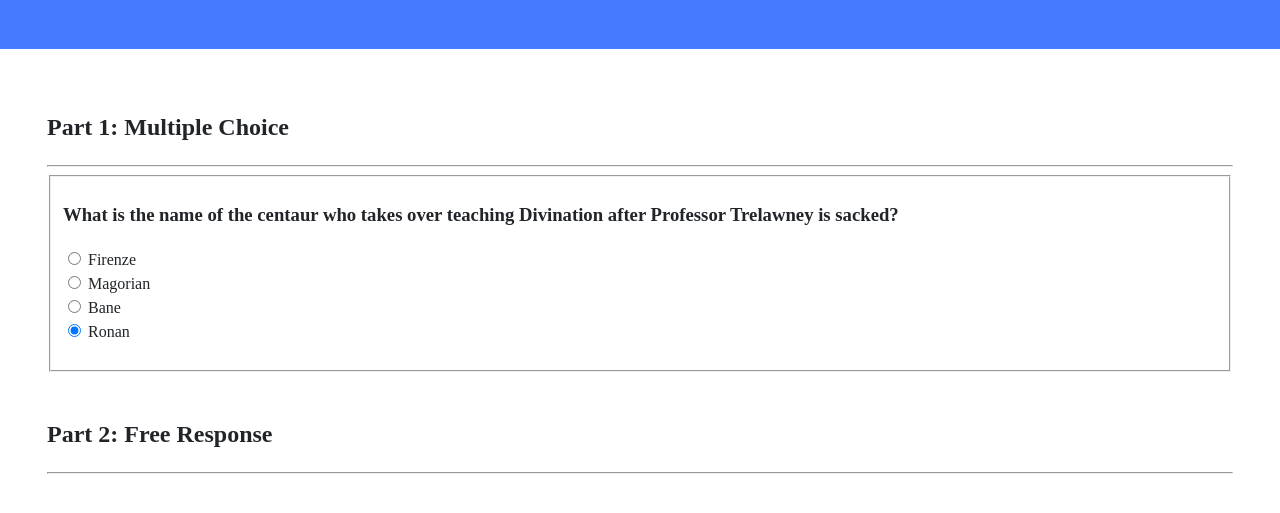
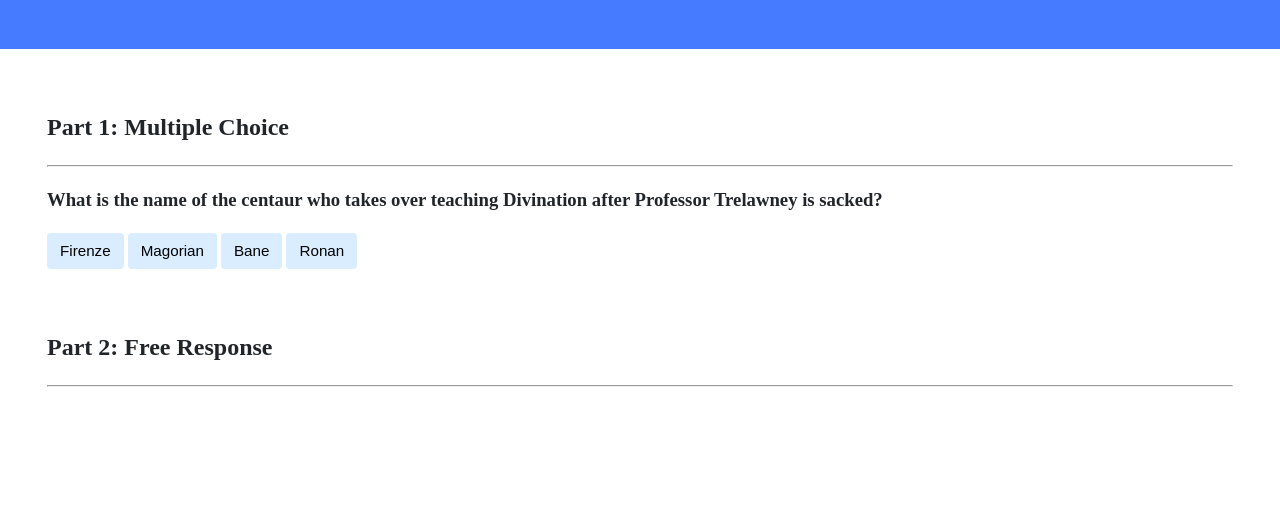
Before and after one commit to sinahuster/CS50-coursework, a plain HTML site: page Week8/ProblemSet8/trivia/index.html in a window 1280 px wide. Shown: the part 151-664 px from the top of the page. Drawn offline with Linux system fonts and the light colour scheme.

Commit message:
Thu, Aug 28, 2025, 1:03 PM +02:00

```diff
--- a/Week8/ProblemSet8/trivia/index.html
+++ b/Week8/ProblemSet8/trivia/index.html
@@ -15,7 +15,7 @@
                 // Add event listener to each correct button
                 for (let i = 0; i < correct_ans.length; i++)
                 {
-                    correct_ans[i].addEventListener('change', function()
+                    correct_ans[i].addEventListener('click', function()
                     {
                         // Change colour to green
                         correct_ans[i].style.backgroundColor = 'Green';
@@ -32,14 +32,14 @@
 
                 for (let i = 0; i < incorrect_ans.length; i++)
                 {
-                    incorrect_ans[i].addEventListener('change', function()
+                    incorrect_ans[i].addEventListener('click', function()
                 {
                     // Change colour to red
                     incorrect_ans[i].style.backgroundColor = 'Red';
 
                     // Print incorrect below
                     let result = document.querySelector('.feedback');
-                    result.innerHTML = 'Incorrect';
+                    result.innerHTML = 'Incorrect!';
 
                 })
                 }
@@ -57,31 +57,12 @@
             <div class="section">
                 <h2>Part 1: Multiple Choice </h2>
                 <hr>
-                <!-- TODO: Add multiple choice question here -->
-                <form>
-                    <fieldset>
-                        <h3>What is the name of the centaur who takes over teaching Divination after Professor Trelawney is sacked?</h3>
-
-                        <div class = "correct">
-                            <input type="radio" id="1" name="option" value="Firenze" checked />
-                            <label for="1">Firenze</label>
-                        </div>
-                        <div class = "incorrect">
-                            <input type="radio" id="2" name="option" value="Magorian" checked />
-                            <label for="2">Magorian</label>
-                        </div>
-                        <div class = "incorrect">
-                            <input type="radio" id="3" name="option" value="Bane" checked />
-                            <label for="3">Bane</label>
-                        </div>
-                        <div class = "incorrect">
-                            <input type="radio" id="4" name="option" value="Ronan" checked />
-                            <label for="3">Ronan</label>
-                        </div>
-
-                         <p class="feedback"></p>
-                    </fieldset>
-                </form>
+                <h3>What is the name of the centaur who takes over teaching Divination after Professor Trelawney is sacked?</h3>
+                <button class = "correct">Firenze </button>
+                <button class = "incorrect">Magorian </button>
+                <button class = "incorrect">Bane </button>
+                <button class = "incorrect">Ronan </button>
+                <p class="feedback"></p>
             </div>
 
             <div class="section">
```
